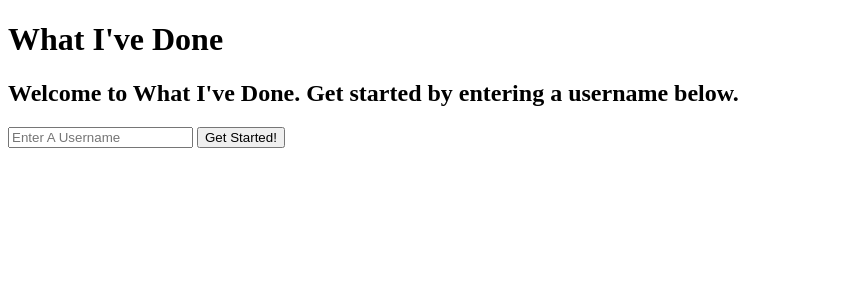
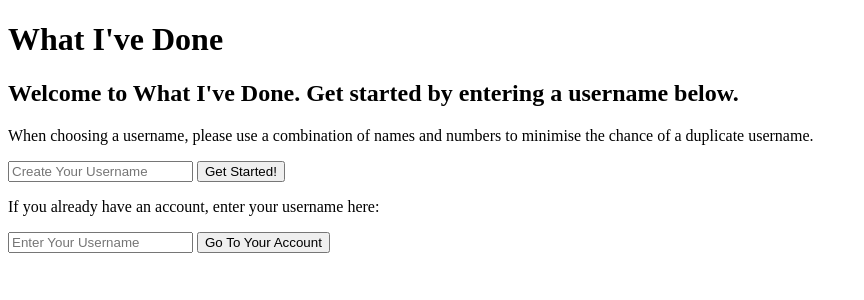
Before and after one commit to rachel-white/what-ive-done, a Python web app: template templates/home.html in a window 1280 px wide. Shown: the part 52-352 px from the top of the page, without its empty margins (0-864 px from the left). Run offline with Jinja, Linux system fonts and the light colour scheme; the template is opened without the code that fills it, so the values that code supplies are empty.

Commit message:
seperate username areas for creating account or logging into existing account

```diff
--- a/templates/home.html
+++ b/templates/home.html
@@ -9,12 +9,19 @@
         </nav>
     <h1 class="heading">What I've Done</h1>
     <h2 class="welcome-message">Welcome to What I've Done. Get started by entering a username below.</h2>
-    <form class="username-entry">
-        <input name="username" type="text" placeholder="Enter A Username">
-        <button name="submit">Get Started!</button>
-    </form>
-
-<!--login - username, and pop up sayig that it is a temporary not secure isername. remember ur username bc
-no current reset system.-->
+    <div class="new-user">
+        <form class="username-create">
+            <p class="username-warning">When choosing a username, please use a combination of names and numbers to minimise the chance of a duplicate username.</p>
+            <input name="username" type="text" placeholder="Create Your Username">
+            <button name="submit">Get Started!</button>
+        </form>
+    </div>
+    <div class="enter-account">
+        <p>If you already have an account, enter your username here:</p>
+        <form class="username-enter">
+            <input name="username" type="text" placeholder="Enter Your Username">
+            <button name="submit">Go To Your Account</button>
+        </form>
+    </div>
     </body>
 {% endblock %}
```
